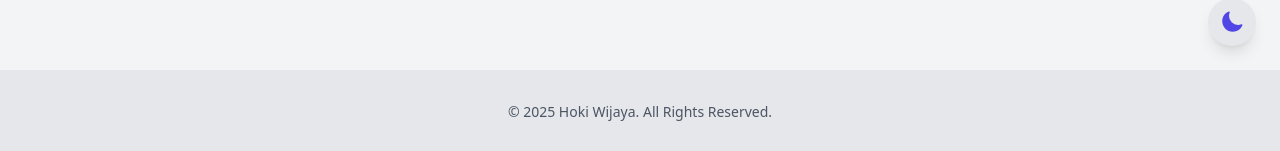
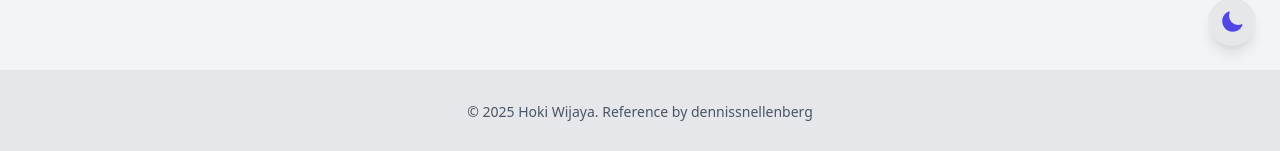
Before and after one commit to kotakbulat/kotakbulat.github.io, a Next.js app: page /portfolio in a window 1280 px wide. Shown: the part 730-881 px from the top of the page. Built offline with nearby package versions, Linux system fonts and the light colour scheme.

Commit message:
edit details

```diff
--- a/src/pages/experience.tsx
+++ b/src/pages/experience.tsx
@@ -165,7 +165,7 @@ export default function ExperiencePage() {
       </motion.div>
 
       <footer className="text-center py-8 bg-gray-200 dark:bg-gray-900 text-gray-600 dark:text-gray-500 text-sm">
-         © {new Date().getFullYear()} Hoki Wijaya. All Rights Reserved.
+         © {new Date().getFullYear()} Hoki Wijaya. Reference by dennissnellenberg
        </footer>
     </>
   );
--- a/src/pages/index.tsx
+++ b/src/pages/index.tsx
@@ -45,7 +45,7 @@ export default function Home({ featuredRepos }: HomeProps) { // <-- Add featured
   const featuredWorkSectionRef = useRef<HTMLDivElement>(null);
   const featuredWorkHeadingRef = useRef<HTMLHeadingElement>(null);
 
-  const skills = ['React', 'Next.js', 'TypeScript', 'Tailwind CSS', 'GSAP', 'Node.js', 'Framer Motion', 'Git'];
+  const skills = ['Node.js', 'Next.js', 'TypeScript', 'Tailwind CSS', 'GSAP', 'Vite', 'Framer Motion', 'Git'];
 
 
   // --- GSAP Animations ---
@@ -284,7 +284,7 @@ export default function Home({ featuredRepos }: HomeProps) { // <-- Add featured
       <section ref={aboutSectionRef} id="about" className="container mx-auto py-24 md:py-32 px-6 md:px-10 lg:px-4">
         <h2 ref={aboutHeadingRef} className="text-4xl md:text-5xl font-bold font-custom mb-10 text-center text-gray-800 dark:text-gray-100">About Me</h2>
         <p ref={aboutParagraphRef} className="max-w-3xl mx-auto text-lg md:text-xl text-center font-custom leading-relaxed text-gray-600 dark:text-gray-300">
-          Passionate about building beautiful, interactive, and performant web experiences...
+          As long it works and good looking, it is what it is
         </p>
       </section>
 
--- a/src/pages/portfolio.tsx
+++ b/src/pages/portfolio.tsx
@@ -103,7 +103,7 @@ export default function Portfolio({ repos }: PortfolioProps) {
 
       {/* Footer */}
        <footer className="text-center py-8 bg-gray-200 dark:bg-gray-900 text-gray-600 dark:text-gray-500 text-sm transition-colors duration-300">
-         © {new Date().getFullYear()} Hoki Wijaya. All Rights Reserved.
+         © {new Date().getFullYear()} Hoki Wijaya. Reference by dennissnellenberg
          {/* Optional: Add link back to Dennis Snellenberg if desired for credit */}
          {/* <span className="block mt-1">Inspired by dennissnellenberg.com</span> */}
        </footer>
```
